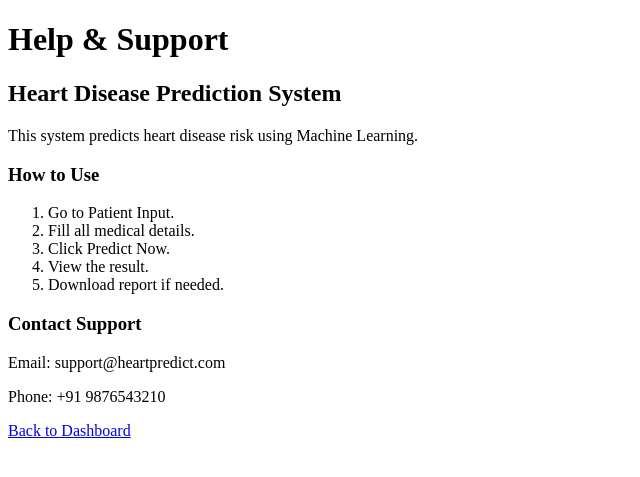
After one commit to Rishavdutta65/HEART_DISEASE_PREDICTION_PROJECT, a Flask app: template frontend/templates/help.html in a window 1280 px wide. The commit adds this page. Shown: the top 477 px of the page, without its empty margins (0-640 px from the left). Run offline with Flask 3, Linux system fonts and the light colour scheme; the template is opened without the code that fills it, so the values that code supplies are empty.

Commit message:
Added Help & Support section
git push origin main# Please enter the commit message for your changes. Lines starting

```diff
--- a/app.py
+++ b/app.py
@@ -22,6 +22,12 @@ def landing():
 @app.route('/dashboard')
 def home():
     return render_template('index.html')
+<<<<<<< HEAD
+=======
+@app.route('/help')
+def help_page():
+    return render_template('help.html')
+>>>>>>> 3b63abb (Added Help & Support section)
 
 @app.route('/predict', methods=['POST'])
 def predict_heart():
--- /dev/null
+++ b/frontend/templates/help.html
@@ -0,0 +1,34 @@
+<!DOCTYPE html>
+<html>
+<head>
+    <title>Help & Support</title>
+</head>
+<body>
+
+<h1>Help & Support</h1>
+
+<h2>Heart Disease Prediction System</h2>
+
+<p>
+This system predicts heart disease risk using Machine Learning.
+</p>
+
+<h3>How to Use</h3>
+
+<ol>
+    <li>Go to Patient Input.</li>
+    <li>Fill all medical details.</li>
+    <li>Click Predict Now.</li>
+    <li>View the result.</li>
+    <li>Download report if needed.</li>
+</ol>
+
+<h3>Contact Support</h3>
+
+<p>Email: support@heartpredict.com</p>
+<p>Phone: +91 9876543210</p>
+
+<a href="/dashboard">Back to Dashboard</a>
+
+</body>
+</html>
```
Also changed, not shown: frontend/templates/index.html (+83 -0 lines).
